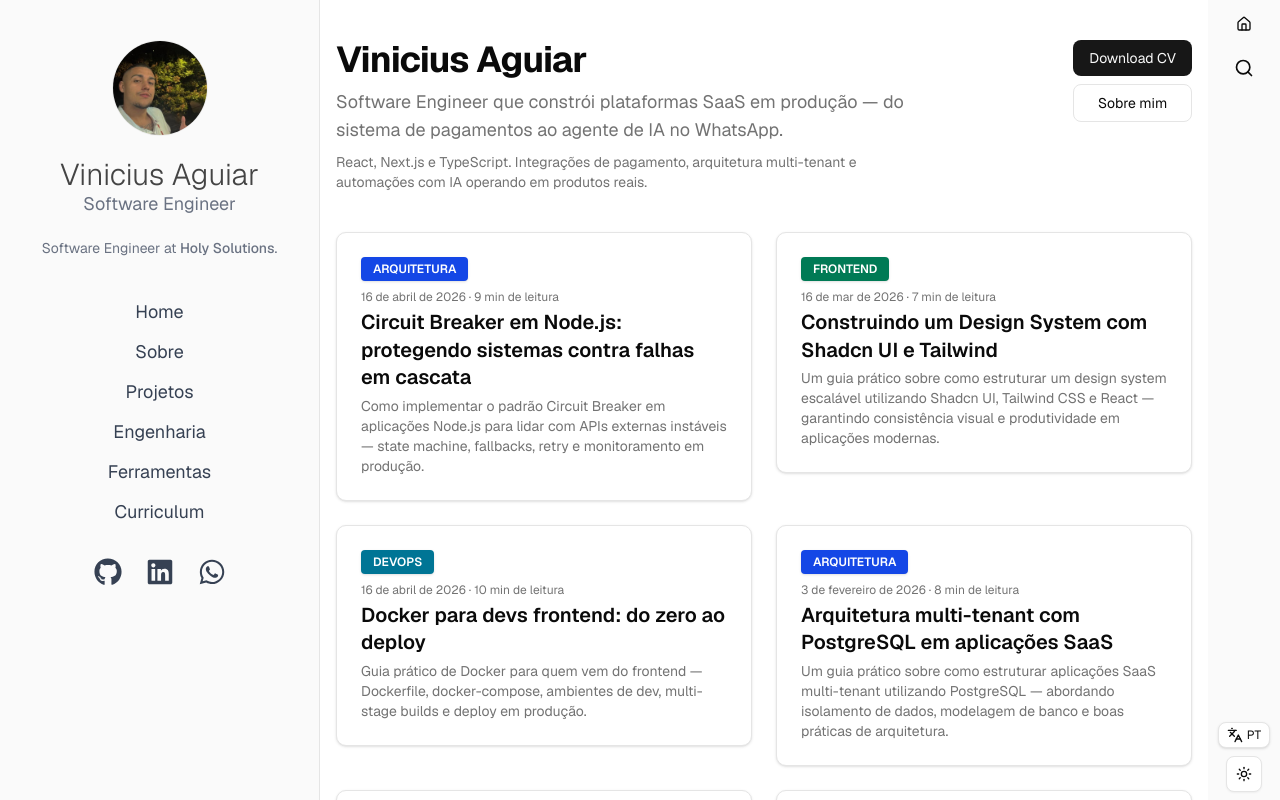
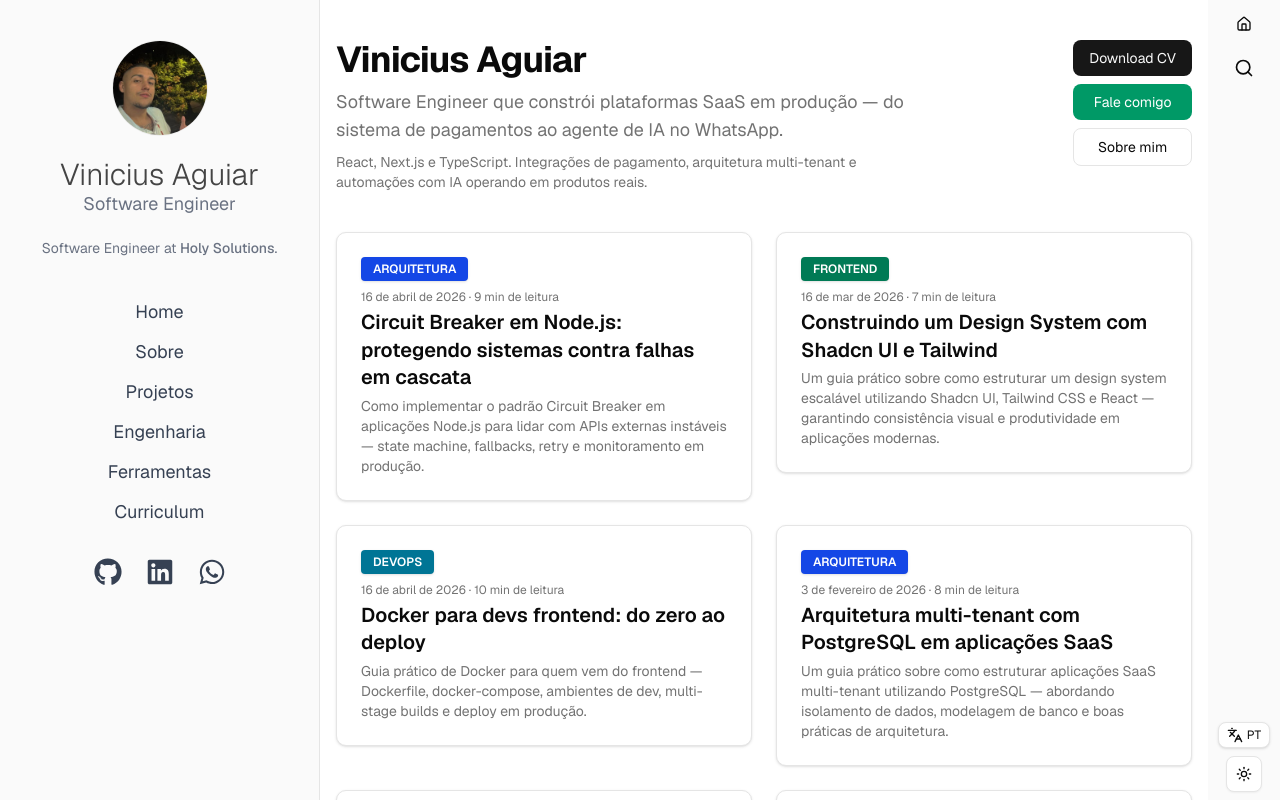
Before and after one commit to ViniAguiar1/viniciusaguiardev, a Next.js app: page / in a window 1280 px wide. Shown: the top 800 px of the page. Built offline with nearby package versions, Linux system fonts and the light colour scheme; no server answers.

Commit message:
feat: adiciona CTA de contato via WhatsApp no hero
Botão "Fale comigo" com link para api.whatsapp.com e mensagem
pré-preenchida. Traduzido para os 3 idiomas (PT/EN/ES).

Co-Authored-By: Claude Opus 4.6 (1M context) <noreply@anthropic.com>

```diff
--- a/app/page.tsx
+++ b/app/page.tsx
@@ -62,6 +62,16 @@ export default async function Home() {
               className="px-4 py-2 text-sm rounded-md bg-primary text-primary-foreground hover:opacity-90 transition text-center"
             >
               {dict.home.ctaResume}
+            </Link>
+
+            <Link
+              href="https://api.whatsapp.com/send?phone=5511915369113&text=Ol%C3%A1%2C%20vim%20pelo%20seu%20portf%C3%B3lio%20e%20gostaria%20de%20conversar."
+              target="_blank"
+              data-umami-event="contact-click"
+              data-umami-event-source="hero"
+              className="px-4 py-2 text-sm rounded-md bg-emerald-600 text-white hover:bg-emerald-700 transition text-center"
+            >
+              {dict.home.ctaContact}
             </Link>
 
             <Link
--- a/lib/i18n-server.ts
+++ b/lib/i18n-server.ts
@@ -30,6 +30,7 @@ export type Dictionary = {
     description: string
     ctaAbout: string
     ctaResume: string
+    ctaContact: string
   }
   about: {
     title: string
@@ -66,6 +67,7 @@ const pt: Dictionary = {
 
     ctaAbout: "Sobre mim",
     ctaResume: "Download CV",
+    ctaContact: "Fale comigo",
   },
 
   about: {
@@ -106,6 +108,7 @@ const en: Dictionary = {
 
     ctaAbout: "About me",
     ctaResume: "Download Resume",
+    ctaContact: "Get in touch",
   },
 
   about: {
@@ -146,6 +149,7 @@ const es: Dictionary = {
 
     ctaAbout: "Sobre mí",
     ctaResume: "Descargar CV",
+    ctaContact: "Contáctame",
   },
 
   about: {
```
